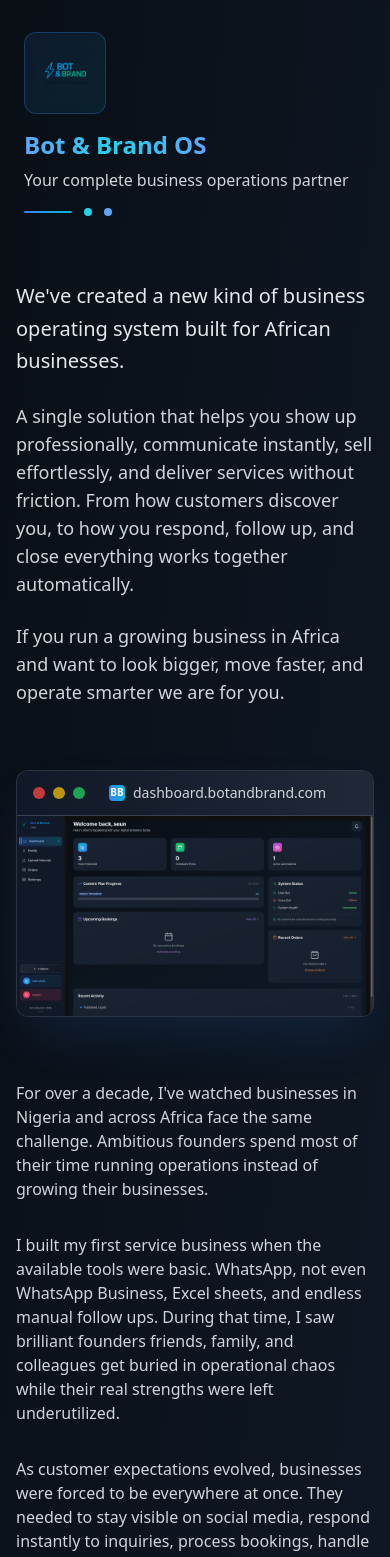
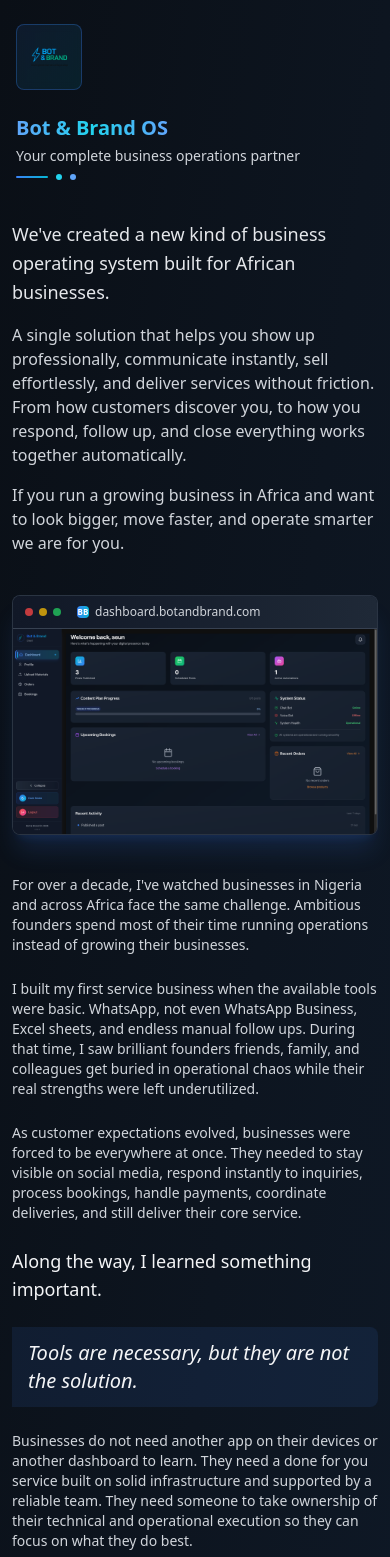
Before and after one commit to botandbrand-debug/bot-and-brand-landing, a React (Create React App) app: page /waitlist in a window 390 px wide. Shown: the top 1557 px of the page. Built offline with nearby package versions, Linux system fonts and the light colour scheme.

Commit message:
Update Waitlist page content and layout

```diff
--- a/src/pages/Waitlist.js
+++ b/src/pages/Waitlist.js
@@ -61,101 +61,104 @@
 
   return (
     <div className="min-h-screen bg-gradient-to-br from-[#0a0f16] via-[#0d1520] to-[#0f1a29] relative">
-      {/* Main Content */}
-      <main className="max-w-6xl mx-auto px-4 sm:px-6 py-8 sm:py-12 relative z-10">
-        {/* Header with branding */}
-        <div className="mb-16 px-2">
-          <div className="flex flex-col sm:flex-row items-start sm:items-center gap-4 sm:gap-6">
-            {/* Logo Container */}
-            <div className="flex-shrink-0">
+      {/* Main Content - UPDATED FOR MOBILE */}
+      <main className="max-w-6xl mx-auto px-3 sm:px-4 md:px-6 py-6 sm:py-8 md:py-12 relative z-10">
+
+        {/* Header with branding - UPDATED FOR MOBILE */}
+        <div className="mb-10 sm:mb-16 px-1 sm:px-2">
+          <div className="flex flex-col sm:flex-row items-start sm:items-center gap-3 sm:gap-4 md:gap-6">
+            {/* Logo Container - FIXED POSITIONING */}
+            <div className="flex-shrink-0 mb-3 sm:mb-0">
               <div className="relative group">
-                <div className="absolute -inset-2 bg-gradient-to-r from-blue-500/20 to-cyan-500/20 rounded-2xl blur-xl opacity-0 group-hover:opacity-100 transition-opacity duration-300"></div>
-                <div className="relative bg-gradient-to-br from-blue-500/10 to-cyan-500/10 rounded-xl p-3 border border-blue-500/30 backdrop-blur-sm">
+                <div className="absolute -inset-1 sm:-inset-2 bg-gradient-to-r from-blue-500/20 to-cyan-500/20 rounded-xl sm:rounded-2xl blur-lg sm:blur-xl opacity-0 group-hover:opacity-100 transition-opacity duration-300"></div>
+                <div className="relative bg-gradient-to-br from-blue-500/10 to-cyan-500/10 rounded-lg sm:rounded-xl p-2 sm:p-3 border border-blue-500/30 backdrop-blur-sm">
                   <img
                     src={logo}
                     alt="Bot & Brand Logo"
-                    className="h-14 sm:h-16 w-auto"
+                    className="h-12 sm:h-14 md:h-16 w-auto"
                   />
                 </div>
               </div>
             </div>
 
-            {/* Text Content */}
-            <div className="space-y-2">
-              <h1 className="text-2xl sm:text-3xl md:text-4xl font-bold text-white leading-tight">
+            {/* Text Content - ADJUSTED FOR MOBILE */}
+            <div className="space-y-1 sm:space-y-2">
+              <h1 className="text-xl sm:text-2xl md:text-3xl lg:text-4xl font-bold text-white leading-snug sm:leading-tight">
                 <span className="bg-gradient-to-r from-blue-400 via-cyan-400 to-blue-400 bg-clip-text text-transparent">
                   Bot & Brand OS
                 </span>
               </h1>
-              <p className="text-base sm:text-lg md:text-xl text-gray-300 font-light">
+              <p className="text-sm sm:text-base md:text-lg lg:text-xl text-gray-300 font-light">
                 Your complete business operations partner
               </p>
 
-              {/* Decorative line */}
-              <div className="flex items-center gap-3 pt-2">
-                <div className="w-12 h-0.5 bg-gradient-to-r from-blue-500 to-cyan-500 rounded-full"></div>
-                <div className="w-2 h-2 rounded-full bg-cyan-400"></div>
-                <div className="w-2 h-2 rounded-full bg-blue-400"></div>
+              {/* Decorative line - SMALLER ON MOBILE */}
+              <div className="flex items-center gap-2 sm:gap-3 pt-1 sm:pt-2">
+                <div className="w-8 sm:w-10 md:w-12 h-0.5 bg-gradient-to-r from-blue-500 to-cyan-500 rounded-full"></div>
+                <div className="w-1.5 h-1.5 sm:w-2 sm:h-2 rounded-full bg-cyan-400"></div>
+                <div className="w-1.5 h-1.5 sm:w-2 sm:h-2 rounded-full bg-blue-400"></div>
               </div>
             </div>
           </div>
         </div>
 
-        {/* New Introductory Section */}
-        <div className="mb-16 max-w-4xl mx-auto">
-          <div className="space-y-6 text-gray-300">
-            <p className="text-xl sm:text-2xl md:text-3xl font-light text-gray-200 leading-relaxed">
+        {/* New Introductory Section - ADJUSTED FOR MOBILE */}
+        <div className="mb-10 sm:mb-16 max-w-4xl mx-auto">
+          <div className="space-y-4 sm:space-y-6 text-gray-300">
+            <p className="text-lg sm:text-xl md:text-2xl lg:text-3xl font-light text-gray-200 leading-relaxed">
               We've created a new kind of business operating system built for African businesses.
             </p>
 
-            <p className="text-lg sm:text-xl text-gray-300">
+            <p className="text-base sm:text-lg text-gray-300">
               A single solution that helps you show up professionally, communicate instantly, sell effortlessly, and deliver services without friction. From how customers discover you, to how you respond, follow up, and close everything works together automatically.
             </p>
 
-            <p className="text-lg sm:text-xl text-gray-300 font-medium">
+            <p className="text-base sm:text-lg text-gray-300 font-medium">
               If you run a growing business in Africa and want to look bigger, move faster, and operate smarter we are for you.
             </p>
           </div>
         </div>
 
-        {/* Dashboard Image Section */}
-        <div className="mb-16">
+        {/* Dashboard Image Section - BETTER MOBILE PADDING */}
+        <div className="mb-10 sm:mb-16 -mx-3 sm:-mx-4 md:-mx-6 px-3 sm:px-4 md:px-6">
           <div className="relative group">
-            {/* Glow effect */}
-            <div className="absolute -inset-4 sm:-inset-6 bg-gradient-to-r from-blue-500/30 via-cyan-500/20 to-blue-500/30 rounded-2xl sm:rounded-3xl blur-2xl sm:blur-3xl opacity-0 group-hover:opacity-70 transition-opacity duration-500"></div>
+            {/* Glow effect - SMALLER ON MOBILE */}
+            <div className="absolute -inset-2 sm:-inset-4 md:-inset-6 bg-gradient-to-r from-blue-500/30 via-cyan-500/20 to-blue-500/30 rounded-xl sm:rounded-2xl md:rounded-3xl blur-xl sm:blur-2xl md:blur-3xl opacity-0 group-hover:opacity-70 transition-opacity duration-500"></div>
 
-            {/* Main container */}
-            <div className="relative bg-gray-900/80 backdrop-blur-sm rounded-xl sm:rounded-2xl overflow-hidden border border-gray-700/70 shadow-2xl shadow-blue-500/15 transition-all duration-300 hover:shadow-blue-500/25 hover:border-blue-500/40">
-              {/* Browser-like top bar */}
-              <div className="bg-gradient-to-r from-gray-900 to-gray-800 px-4 py-3 flex items-center gap-3 border-b border-gray-700">
-                <div className="flex gap-2">
-                  <div className="w-3 h-3 rounded-full bg-red-500/80"></div>
-                  <div className="w-3 h-3 rounded-full bg-yellow-500/80"></div>
-                  <div className="w-3 h-3 rounded-full bg-green-500/80"></div>
+            {/* Main container - BETTER MOBILE BORDERS */}
+            <div className="relative bg-gray-900/80 backdrop-blur-sm rounded-lg sm:rounded-xl md:rounded-2xl overflow-hidden border border-gray-700/70 shadow-xl sm:shadow-2xl shadow-blue-500/15 transition-all duration-300 hover:shadow-blue-500/25 hover:border-blue-500/40">
+              {/* Browser-like top bar - SMALLER ON MOBILE */}
+              <div className="bg-gradient-to-r from-gray-900 to-gray-800 px-3 sm:px-4 py-2 sm:py-3 flex items-center gap-2 sm:gap-3 border-b border-gray-700">
+                <div className="flex gap-1.5 sm:gap-2">
+                  <div className="w-2 h-2 sm:w-3 sm:h-3 rounded-full bg-red-500/80"></div>
+                  <div className="w-2 h-2 sm:w-3 sm:h-3 rounded-full bg-yellow-500/80"></div>
+                  <div className="w-2 h-2 sm:w-3 sm:h-3 rounded-full bg-green-500/80"></div>
                 </div>
-                <div className="ml-3 flex-1 flex items-center gap-2">
-                  <div className="w-4 h-4 rounded bg-gradient-to-r from-blue-500 to-cyan-500 flex items-center justify-center">
-                    <span className="text-[10px] font-bold text-white">BB</span>
+                <div className="ml-2 sm:ml-3 flex-1 flex items-center gap-1.5 sm:gap-2">
+                  <div className="w-3 h-3 sm:w-4 sm:h-4 rounded bg-gradient-to-r from-blue-500 to-cyan-500 flex items-center justify-center">
+                    <span className="text-[8px] sm:text-[10px] font-bold text-white">BB</span>
                   </div>
-                  <span className="text-sm text-gray-300 font-medium">dashboard.botandbrand.com</span>
+                  <span className="text-xs sm:text-sm text-gray-300 font-medium truncate">
+                    dashboard.botandbrand.com
+                  </span>
                 </div>
               </div>
 
-              {/* Dashboard image */}
+              {/* Dashboard image - BETTER MOBILE HEIGHT */}
               <div className="overflow-hidden">
                 <img
                   src={desktopView}
                   alt="Bot & Brand OS Dashboard Preview"
-                  className="w-full h-auto max-h-[70vh] object-contain transition-transform duration-500 group-hover:scale-[1.01]"
+                  className="w-full h-auto max-h-[50vh] sm:max-h-[60vh] md:max-h-[70vh] object-contain transition-transform duration-500 group-hover:scale-[1.01]"
                 />
               </div>
             </div>
           </div>
         </div>
 
-        {/* Story Section */}
-        <div className="mb-16 max-w-4xl mx-auto">
-          <div className="space-y-8 text-base sm:text-lg text-gray-300">
+        {/* Story Section - BETTER MOBILE SPACING */}
+        <div className="mb-10 sm:mb-16 max-w-4xl mx-auto">
+          <div className="space-y-6 sm:space-y-8 text-sm sm:text-base md:text-lg text-gray-300">
             <p>
               For over a decade, I've watched businesses in Nigeria and across Africa face the same challenge. Ambitious founders spend most of their time running operations instead of growing their businesses.
             </p>
@@ -168,11 +171,11 @@
               As customer expectations evolved, businesses were forced to be everywhere at once. They needed to stay visible on social media, respond instantly to inquiries, process bookings, handle payments, coordinate deliveries, and still deliver their core service.
             </p>
 
-            <p className="text-xl font-medium text-gray-100 mt-12 mb-6">
+            <p className="text-lg sm:text-xl font-medium text-gray-100 mt-8 sm:mt-12 mb-4 sm:mb-6">
               Along the way, I learned something important.
             </p>
 
-            <p className="text-2xl font-light text-gray-100 italic mb-8 border-l-4 border-blue-500 pl-6 py-4 bg-blue-500/10 rounded-r-xl">
+            <p className="text-xl sm:text-2xl font-light text-gray-100 italic mb-6 sm:mb-8 border-l-3 sm:border-l-4 border-blue-500 pl-4 sm:pl-6 py-3 sm:py-4 bg-blue-500/10 rounded-r-lg sm:rounded-r-xl">
               Tools are necessary, but they are not the solution.
             </p>
 
@@ -180,7 +183,7 @@
               Businesses do not need another app on their devices or another dashboard to learn. They need a done for you service built on solid infrastructure and supported by a reliable team. They need someone to take ownership of their technical and operational execution so they can focus on what they do best.
             </p>
 
-            <p className="text-xl font-medium text-gray-100">
+            <p className="text-lg sm:text-xl font-medium text-gray-100">
               That is why we built Bot & Brand OS.
             </p>
 
@@ -190,15 +193,15 @@
           </div>
         </div>
 
-        {/* Waitlist Explanation */}
-        <div className="mb-16 max-w-4xl mx-auto">
-          <div className="bg-gradient-to-br from-blue-900/20 via-blue-800/10 to-cyan-900/20 rounded-2xl border border-blue-500/30 p-8 backdrop-blur-sm">
-            <h2 className="text-2xl font-bold text-white mb-6 flex items-center gap-3">
-              <div className="w-2 h-8 bg-gradient-to-b from-blue-400 to-cyan-400 rounded-full"></div>
+        {/* Waitlist Explanation - BETTER MOBILE PADDING */}
+        <div className="mb-10 sm:mb-16 max-w-4xl mx-auto">
+          <div className="bg-gradient-to-br from-blue-900/20 via-blue-800/10 to-cyan-900/20 rounded-xl sm:rounded-2xl border border-blue-500/30 p-4 sm:p-6 md:p-8 backdrop-blur-sm">
+            <h2 className="text-xl sm:text-2xl font-bold text-white mb-4 sm:mb-6 flex items-center gap-2 sm:gap-3">
+              <div className="w-1.5 h-6 sm:w-2 sm:h-8 bg-gradient-to-b from-blue-400 to-cyan-400 rounded-full"></div>
               Why the wait?
             </h2>
 
-            <div className="space-y-6 text-gray-300">
+            <div className="space-y-4 sm:space-y-6 text-sm sm:text-base text-gray-300">
               <p>
                 This isn't about scarcity. This is about quality. We're using this initial period to carefully assemble and train the specialist team who will take full responsibility for your business's success.
               </p>
@@ -211,8 +214,8 @@
                 The wait allows us to onboard the right team members who will treat your business growth as their own. We believe in building deep partnerships, not just adding users to a platform.
               </p>
 
-              <div className="mt-8 p-4 bg-gradient-to-r from-blue-500/10 to-cyan-500/10 rounded-xl border border-blue-500/20">
-                <p className="font-medium text-white text-center">
+              <div className="mt-6 sm:mt-8 p-3 sm:p-4 bg-gradient-to-r from-blue-500/10 to-cyan-500/10 rounded-lg sm:rounded-xl border border-blue-500/20">
+                <p className="font-medium text-white text-center text-sm sm:text-base">
                   We're looking for 20 ambitious businesses to build this alongside us.
                   As a founding member, you'll help shape the service and enjoy lifetime
                   partnership benefits.
@@ -222,31 +225,31 @@
           </div>
         </div>
 
-        {/* Waitlist Form */}
-        <div className="max-w-md mx-auto">
+        {/* Waitlist Form - BETTER MOBILE PADDING */}
+        <div className="max-w-md mx-auto px-2 sm:px-0">
           {submitted ? (
-            <div className="text-center p-10 bg-gradient-to-br from-green-900/20 to-emerald-900/20 rounded-2xl border border-green-500/30">
-              <div className="text-4xl mb-4 text-green-400">✓</div>
-              <h3 className="text-2xl font-bold text-white mb-3">
+            <div className="text-center p-6 sm:p-8 md:p-10 bg-gradient-to-br from-green-900/20 to-emerald-900/20 rounded-xl sm:rounded-2xl border border-green-500/30">
+              <div className="text-3xl sm:text-4xl mb-3 sm:mb-4 text-green-400">✓</div>
+              <h3 className="text-xl sm:text-2xl font-bold text-white mb-2 sm:mb-3">
                 You're In Our Founding Circle
               </h3>
-              <p className="text-gray-300">
+              <p className="text-gray-300 text-sm sm:text-base">
                 Thank you for joining us. We'll contact you personally within 48 hours
                 to schedule our first conversation about your business.
               </p>
             </div>
           ) : (
-            <div className="bg-[#1a2332] rounded-2xl border border-gray-800 p-8 shadow-2xl">
-              <h3 className="text-2xl font-bold text-white mb-2 text-center">
+            <div className="bg-[#1a2332] rounded-xl sm:rounded-2xl border border-gray-800 p-4 sm:p-6 md:p-8 shadow-xl sm:shadow-2xl">
+              <h3 className="text-xl sm:text-2xl font-bold text-white mb-1 sm:mb-2 text-center">
                 Join the <span className="bg-gradient-to-r from-blue-400 to-cyan-400 bg-clip-text text-transparent">Founding 20</span>
               </h3>
-              <p className="text-gray-400 text-center mb-8">
+              <p className="text-gray-400 text-center mb-4 sm:mb-6 sm:mb-8 text-sm sm:text-base">
                 Be among the first businesses to experience done-for-you operations.
               </p>
 
-              <form onSubmit={handleSubmit} className="space-y-6">
+              <form onSubmit={handleSubmit} className="space-y-4 sm:space-y-6">
                 {error && (
-                  <div className="bg-red-500/10 border border-red-500/30 text-red-300 px-4 py-3 rounded-lg text-sm">
+                  <div className="bg-red-500/10 border border-red-500/30 text-red-300 px-3 sm:px-4 py-2 sm:py-3 rounded-lg text-xs sm:text-sm">
                     {error}
                   </div>
                 )}
@@ -258,18 +261,18 @@
                     value={email}
                     onChange={(e) => setEmail(e.target.value)}
                     required
-                    className="w-full px-4 py-3 bg-gray-900/50 border border-gray-700 rounded-lg text-white placeholder-gray-500 focus:outline-none focus:ring-2 focus:ring-blue-500 focus:border-transparent transition backdrop-blur-sm"
+                    className="w-full px-3 sm:px-4 py-2.5 sm:py-3 bg-gray-900/50 border border-gray-700 rounded-lg text-white placeholder-gray-500 focus:outline-none focus:ring-2 focus:ring-blue-500 focus:border-transparent transition backdrop-blur-sm text-sm sm:text-base"
                   />
                 </div>
 
                 <button
                   type="submit"
                   disabled={loading}
-                  className="w-full bg-gradient-to-r from-blue-600 to-cyan-600 hover:from-blue-700 hover:to-cyan-700 text-white font-semibold py-3 px-4 rounded-lg transition-all duration-300 disabled:opacity-50 shadow-lg hover:shadow-blue-500/25 hover:shadow-xl"
+                  className="w-full bg-gradient-to-r from-blue-600 to-cyan-600 hover:from-blue-700 hover:to-cyan-700 text-white font-semibold py-2.5 sm:py-3 px-4 rounded-lg transition-all duration-300 disabled:opacity-50 shadow-lg hover:shadow-blue-500/25 hover:shadow-xl text-sm sm:text-base"
                 >
                   {loading ? (
-                    <span className="flex items-center justify-center gap-2">
-                      <span className="w-4 h-4 border-2 border-white/30 border-t-white rounded-full animate-spin"></span>
+                    <span className="flex items-center justify-center gap-1.5 sm:gap-2">
+                      <span className="w-3 h-3 sm:w-4 sm:h-4 border-2 border-white/30 border-t-white rounded-full animate-spin"></span>
                       Joining the Circle...
                     </span>
                   ) : (
@@ -278,35 +281,35 @@
                 </button>
               </form>
 
-              <p className="text-gray-500 text-sm text-center mt-6">
+              <p className="text-gray-500 text-xs sm:text-sm text-center mt-4 sm:mt-6">
                 We respect your privacy. No spam, ever.
               </p>
             </div>
           )}
 
-          {/* Team Callout */}
-          <div className="text-center mt-12 pt-8 border-t border-gray-800">
-            <p className="text-gray-400 mb-4">
+          {/* Team Callout - BETTER MOBILE SPACING */}
+          <div className="text-center mt-8 sm:mt-10 md:mt-12 pt-6 sm:pt-8 border-t border-gray-800">
+            <p className="text-gray-400 mb-3 sm:mb-4 text-sm sm:text-base">
               Interested in joining our team?
             </p>
             <a
               href="mailto:careers@botandbrand.com"
-              className="inline-block px-6 py-3 bg-gradient-to-r from-blue-900/30 to-cyan-900/30 border border-blue-500/30 text-white rounded-xl hover:bg-gradient-to-r hover:from-blue-800/40 hover:to-cyan-800/40 transition-all hover:border-blue-400/50 hover:scale-105"
+              className="inline-block px-4 sm:px-6 py-2 sm:py-3 bg-gradient-to-r from-blue-900/30 to-cyan-900/30 border border-blue-500/30 text-white rounded-lg sm:rounded-xl hover:bg-gradient-to-r hover:from-blue-800/40 hover:to-cyan-800/40 transition-all hover:border-blue-400/50 hover:scale-105 text-sm sm:text-base"
             >
               We're hiring early team members
             </a>
           </div>
         </div>
 
-        {/* Closing Note */}
-        <div className="text-center mt-20 pt-10 border-t border-gray-800 max-w-4xl mx-auto">
-          <p className="text-gray-400 mb-6">
+        {/* Closing Note - BETTER MOBILE SPACING */}
+        <div className="text-center mt-12 sm:mt-16 md:mt-20 pt-8 sm:pt-10 border-t border-gray-800 max-w-4xl mx-auto">
+          <p className="text-gray-400 mb-4 sm:mb-6 text-sm sm:text-base">
             For over a decade, we've learned from the trenches. Today, we're building
             the operations partner we wish we had.
           </p>
-          <p className="font-medium text-gray-300">
+          <p className="font-medium text-gray-300 text-sm sm:text-base">
             With care,<br />
-            <span className="text-lg font-bold bg-gradient-to-r from-blue-400 to-cyan-400 bg-clip-text text-transparent">
+            <span className="text-base sm:text-lg md:text-lg font-bold bg-gradient-to-r from-blue-400 to-cyan-400 bg-clip-text text-transparent">
               Your team at Bot & Brand
             </span>
           </p>
```
